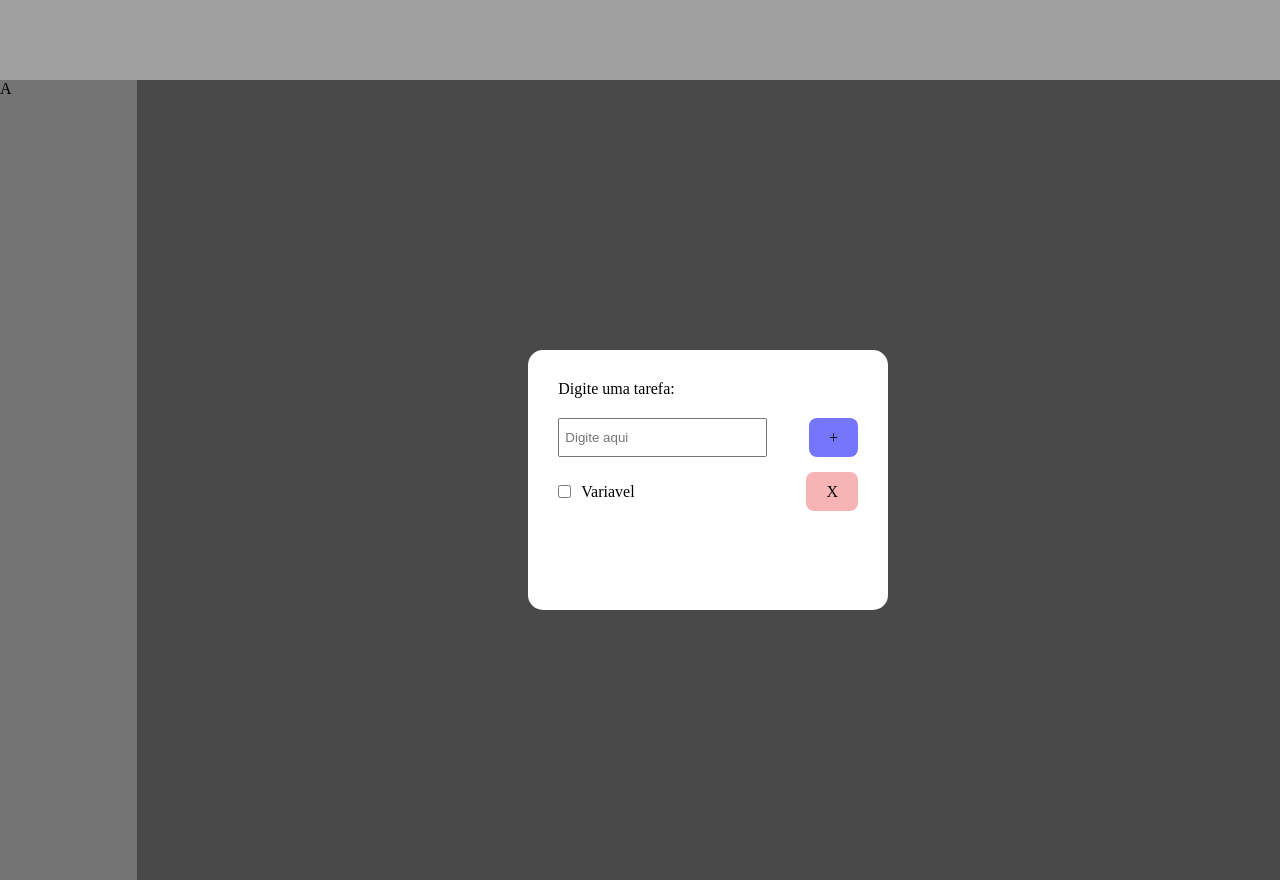
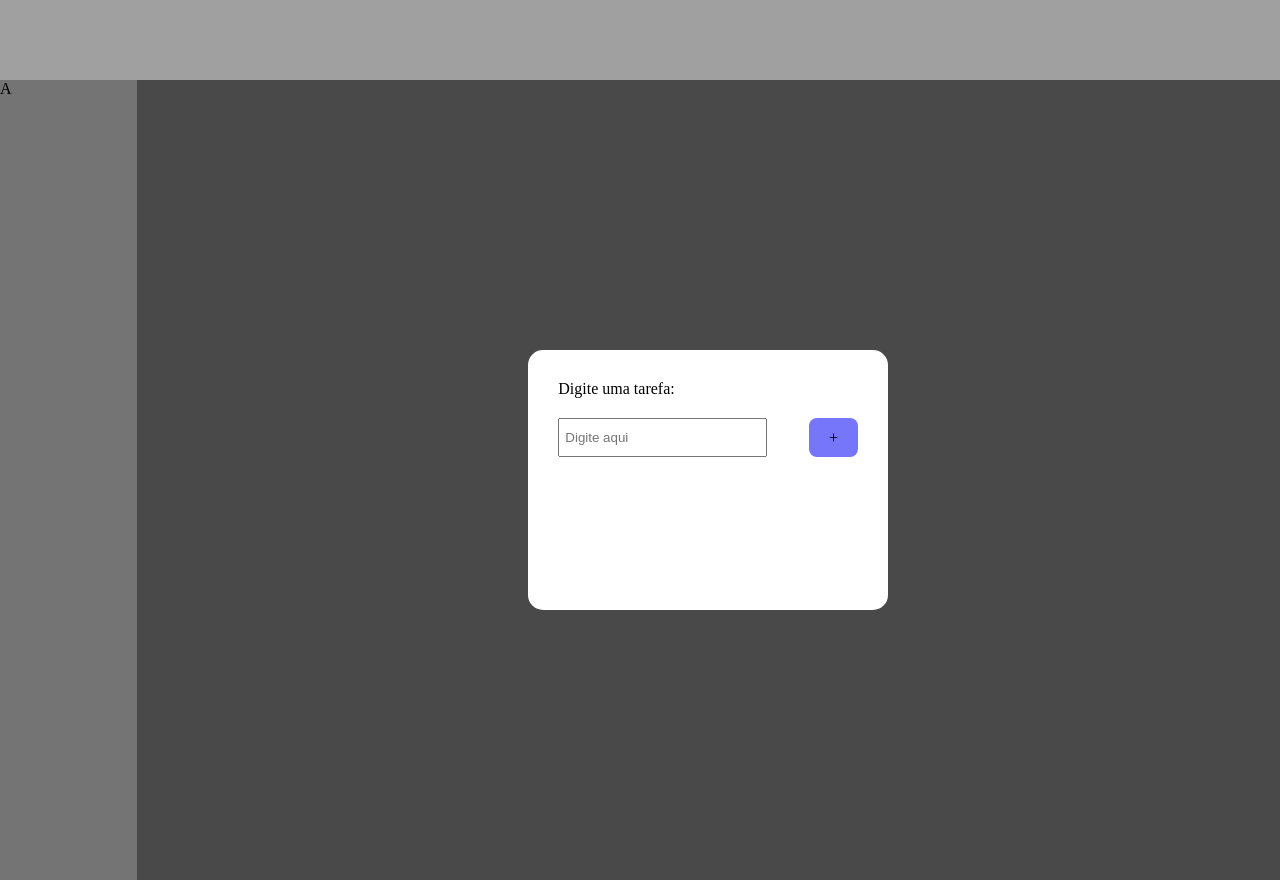
Before and after one commit to marcellx44/Front-End, a React (Vite) app in the folder React-To-Do-List/to-do-list/: page / in a window 1280 px wide. Built offline with nearby package versions, Linux system fonts and the light colour scheme.

Commit message:
Adicionei a função AddItem e mudei elementos de lugar

```diff
--- a/React-To-Do-List/to-do-list/src/components/TodoForm/TodoForm.tsx
+++ b/React-To-Do-List/to-do-list/src/components/TodoForm/TodoForm.tsx
@@ -1,20 +1,36 @@
 import "./to-do-form.estilos.css"
 import { useState, type ChangeEvent } from "react";
+import { useContext } from 'react';
 
-export function TodoForm(){
-    const [texto, setTexto]= useState('');
 
-    const MudarTexto= (elemento: ChangeEvent<HTMLInputElement> )=>{
-        setTexto(elemento.target.value)
-        console.log(texto);
+export function TodoForm() {
+
+
+    type ItemType = {
+        id: string;
+        text: string;
+    }
+    const [items, setItems] = useState<ItemType[]>([])
+
+    function AddItem(event: React.MouseEvent<HTMLButtonElement>) {
+        event.preventDefault();
+        setItems([...items, { id: items.length.toString(), text: text }]);
+        console.log(items)
     }
 
-    return(
+    const [text, setText] = useState('');
+
+    const ChangeText = (event: ChangeEvent<HTMLInputElement>) => {
+        setText(event.target.value)
+        console.log(text);
+    }
+
+    return (
         <form action="" className="container-form">
             <label htmlFor="Tarefa">Digite uma tarefa:</label>
             <div className="container-submit">
-                <input onChange={MudarTexto} type="text" placeholder="Digite aqui" />
-                <button id="add-tarefa">+</button>
+                <input onChange={ChangeText} type="text" placeholder="Digite aqui" />
+                <button onClick={AddItem} id="add-tarefa">+</button>
             </div>
         </form>
     )
--- /dev/null
+++ b/React-To-Do-List/to-do-list/src/components/TodoForm/context-item.tsx
@@ -0,0 +1,4 @@
+import { createContext } from 'react';
+import { useState } from 'react';
+
+export const ItemContext= createContext([]);
--- a/React-To-Do-List/to-do-list/src/components/TodoItem/TodoItem.tsx
+++ b/React-To-Do-List/to-do-list/src/components/TodoItem/TodoItem.tsx
@@ -1,10 +1,16 @@
 import "./to-do-item.estilos.css"
-export function TodoItem(){
+
+type TodoItemType={
+    key:string;
+    text:string;
+}
+
+export const TodoItem=({key, text}:TodoItemType)=>{
     return(
-        <div className="container-item">
+        <li className="container-item" key={key}>
             <input type="checkbox" id='check' />
-            <p>Variavel</p>
+            <p>{text}</p>
             <button id="excluir">X</button>
-        </div>
+        </li>
     )
 }
--- a/React-To-Do-List/to-do-list/src/components/TodoList/TodoList.tsx
+++ b/React-To-Do-List/to-do-list/src/components/TodoList/TodoList.tsx
@@ -5,7 +5,15 @@ export function TodoList(){
     return(
         <div className="container-todolist">
             <TodoForm></TodoForm>
-            <TodoItem></TodoItem>
+            {/* <ul className="items-list">
+                {items.map(
+                    item =>(
+                        <TodoItem key={item.id}>
+                            {item.text}
+                        </TodoItem>
+                )
+                )}
+            </ul> */}
         </div>
     )
 }
```
Also changed, not shown: React-To-Do-List/to-do-list/src/App.tsx (+2 -14 lines).
